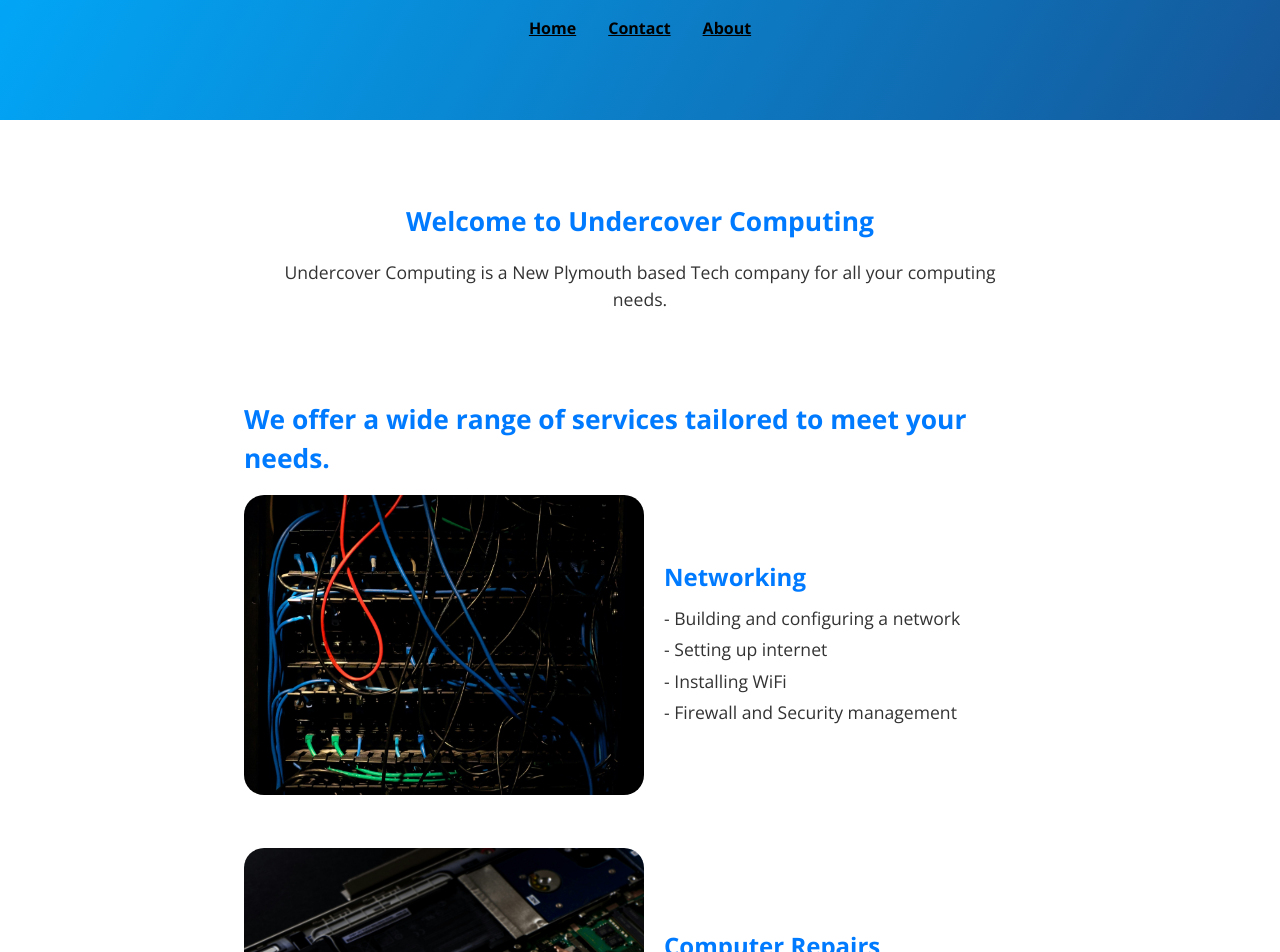
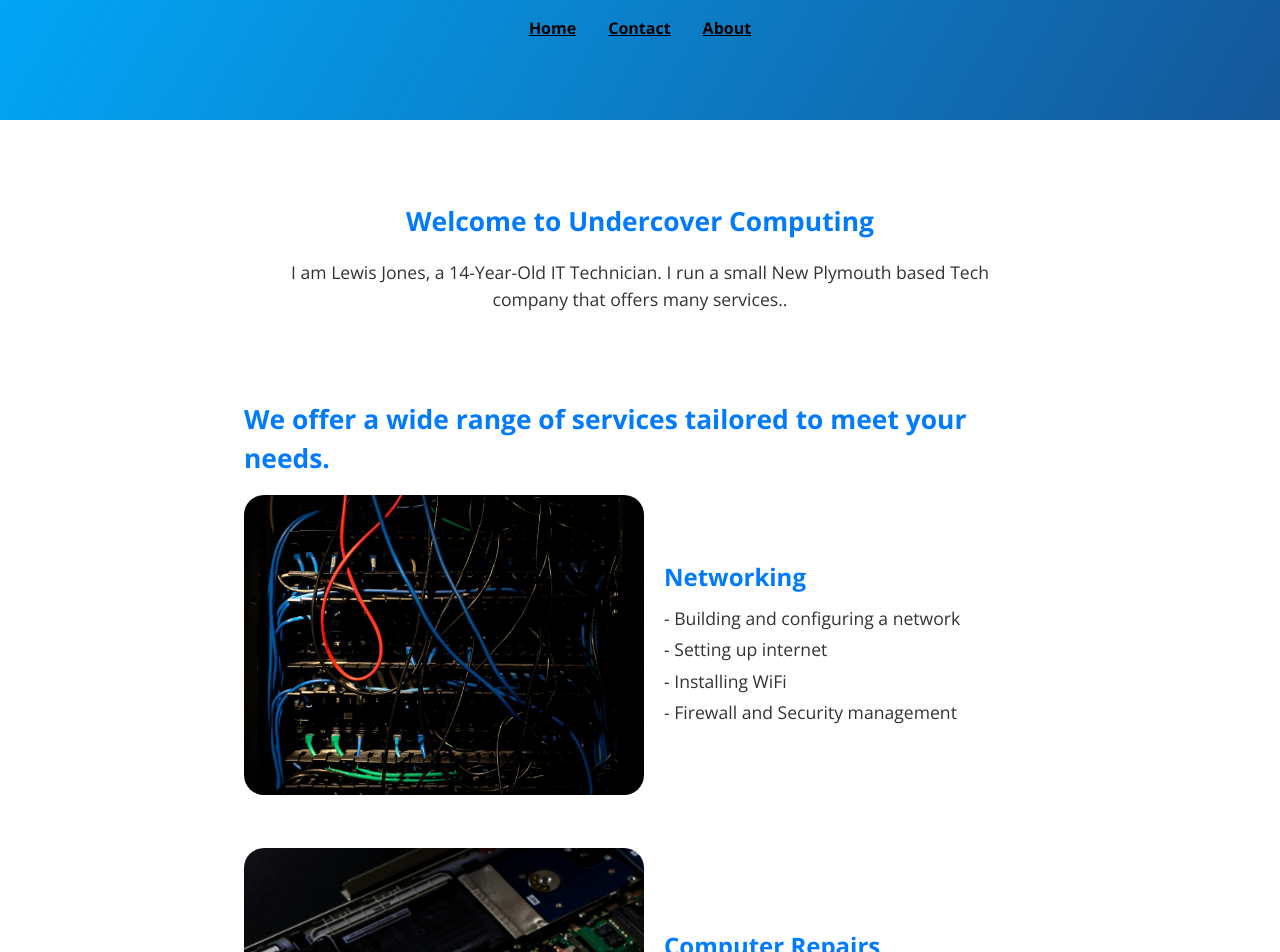
Before and after one commit to UndercoverComputing/undercovercomputing.com, a Jekyll site: the page index.html, which Jekyll copies as it is, in a window 1280 px wide and 1400 px high, scrolled down 220 px. Shown: the top 952 px of the window. Built offline with Jekyll 4.4.1, drawn with Linux system fonts in a browser that asks for light colours; some of the changed text lies outside the part shown.

Commit message:
implementing Schema

```diff
--- a/index.html
+++ b/index.html
@@ -36,10 +36,12 @@
     <!-- Main Content -->
     <main id="content" class="main-content" role="main">
 <!--        <div class="fade-in-container"> <!-- Start Scroll Animation -->
+    <div itemscope itemtype="http://schema.org/Person">
         <section class="welcome-section">
             <h2><strong>Welcome to Undercover Computing</strong></h2>
-            <p>Undercover Computing is a New Plymouth based Tech company for all your computing needs.</p>
+            <p>I am <span itemprop="name">Lewis Jones</span>, a 14-Year-Old IT Technician. I run a small New Plymouth based Tech company that offers many services..</p>
         </section>
+    </div>
 
 <section class="service-section">
     <h2><strong>We offer a wide range of services tailored to meet your needs.</strong></h2>
@@ -92,9 +94,6 @@
                 <li><a href="https://www.facebook.com/UndercoverComputing/" target="_blank" rel="noopener noreferrer">Facebook</a></li>
                 <li><a href="https://www.instagram.com/undercovercomputing/" target="_blank" rel="noopener noreferrer">Instagram</a></li>
             </ul>
-            <div itemscope itemtype="http://schema.org/Person">
-                <p>This is a company ran by <span itemprop="name">Lewis Jones</span>.</p>
-             </div>
         </footer>
     </main>
     <script src="/script.js"></script>
```
